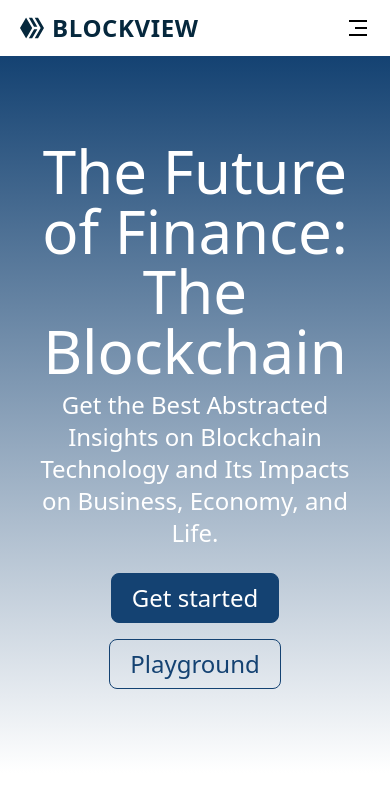
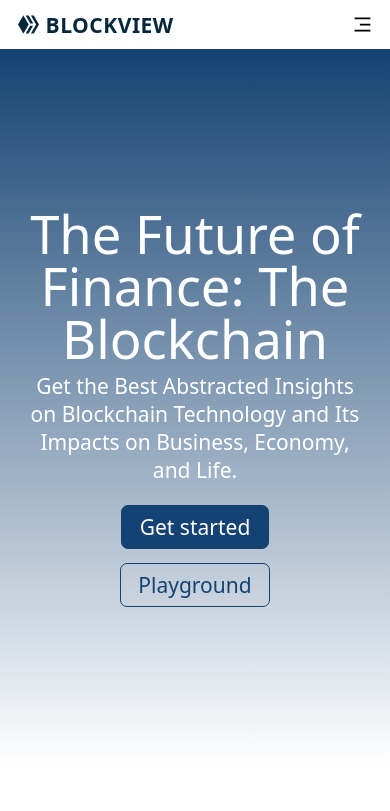
Before and after one commit to ejim11/Blockview, a Next.js app: page / in a window 390 px wide. Shown: the top 811 px of the page. Built offline with nearby package versions, Linux system fonts and the light colour scheme.

Commit message:
style: media query for html font size

```diff
--- a/styles/globals.css
+++ b/styles/globals.css
@@ -12,6 +12,13 @@
 
 html {
   box-sizing: border-box;
+  font-size: 100%;
+}
+
+@media only screen and (max-width: 639px) {
+  html {
+    font-size: 87.5%;
+  }
 }
 
 img {
```
